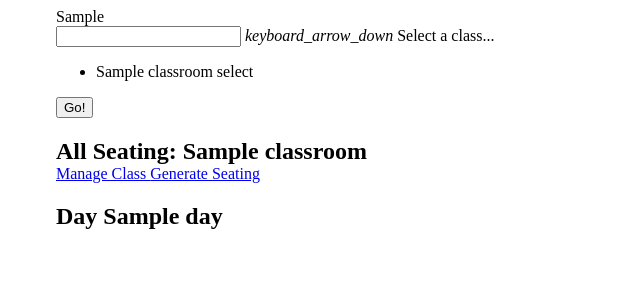
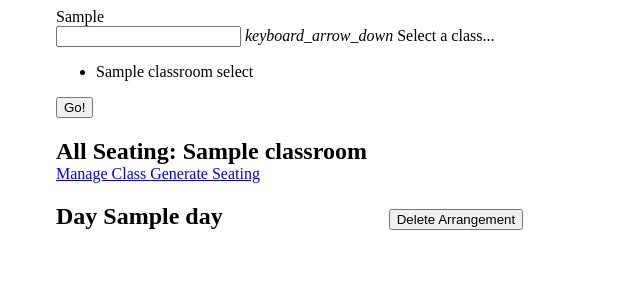
Before and after one commit to jessiedouglas/seatpicker, a Python web app: template templates/all_arrangements.html in a window 1280 px wide. Shown: the top 300 px of the page, without its empty margins (0-640 px from the left). Run offline with Jinja, Linux system fonts and the light colour scheme; the template is opened without the code that fills it: most values are stand-ins (such as "Sample title", 1, 10 or a date in 2020).

Commit message:
Allow deleting seating arrangements.

```diff
--- a/main.py
+++ b/main.py
@@ -18,6 +18,7 @@ import webapp2
 
 from handlers import all_seating
 from handlers import classrooms
+from handlers import delete_seating
 from handlers import home
 from handlers import students
 from handlers import seating
@@ -27,5 +28,6 @@ app = webapp2.WSGIApplication([
     ('/classroom', classrooms.ClassroomHandler),
     ('/seating', seating.SeatingHandler),
     ('/student', students.StudentHandler),
-    ('/allseating', all_seating.AllSeatingHandler)
+    ('/allseating', all_seating.AllSeatingHandler),
+    ('/deleteseating', delete_seating.DeleteSeatingHandler)
 ], debug=True)
--- a/resources/css/all_arrangements.css
+++ b/resources/css/all_arrangements.css
@@ -16,3 +16,12 @@ h1 {
 	width: 40%;
 	margin-right: 50px;
 }
+
+.arrangement-metadata {
+	display: flex;
+	align-items: baseline;
+}
+
+.spacer {
+	flex-grow: 1;
+}
--- a/templates/all_arrangements.html
+++ b/templates/all_arrangements.html
@@ -49,7 +49,18 @@
 		<div class="all-arrangements">
 			{% for sa in seating_arrangements %}
 				<div>
-					<h2>Day {{sa.day}}</h2>
+					<section class="arrangement-metadata">
+						<h2>Day {{sa.day}}</h2>
+						<p class="spacer"></p>
+						<form action="/deleteseating" method="post">
+							<input type="hidden" name="arrangement"
+										 value="{{sa.key.urlsafe()}}">
+							<button class="mdl-button mdl-js-button mdl-button--primary">
+								 Delete Arrangement
+							</button>
+					  </form>
+					</section>
+
 					<section class="room">
 						{% set tables = arrangement_key_to_tables.get(sa.key) %}
 						{% for table in tables %}
```
Also changed, not shown: handlers/delete_seating.py (added, +28 -0 lines).
